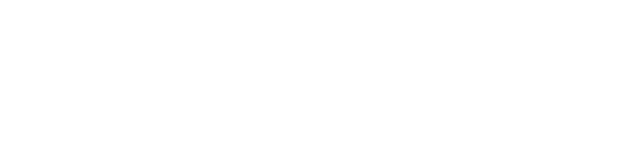
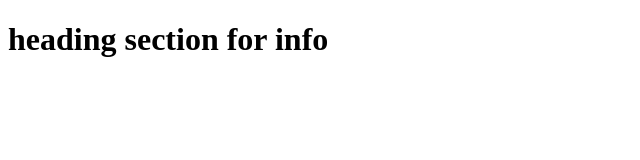
Before and after one commit to deepakkurmi5/basichtml, a plain HTML site: page head.html in a window 1280 px wide. Shown: the whole page, without its empty margins (0-640 px from the left). Drawn offline with Linux system fonts and the light colour scheme.

Commit message:
add info in heading

```diff
--- a/head.html
+++ b/head.html
@@ -14,5 +14,7 @@
     </head>
     <body>
 
+        <h1>heading section for info</h1>
+
     </body>
 </html>
```
